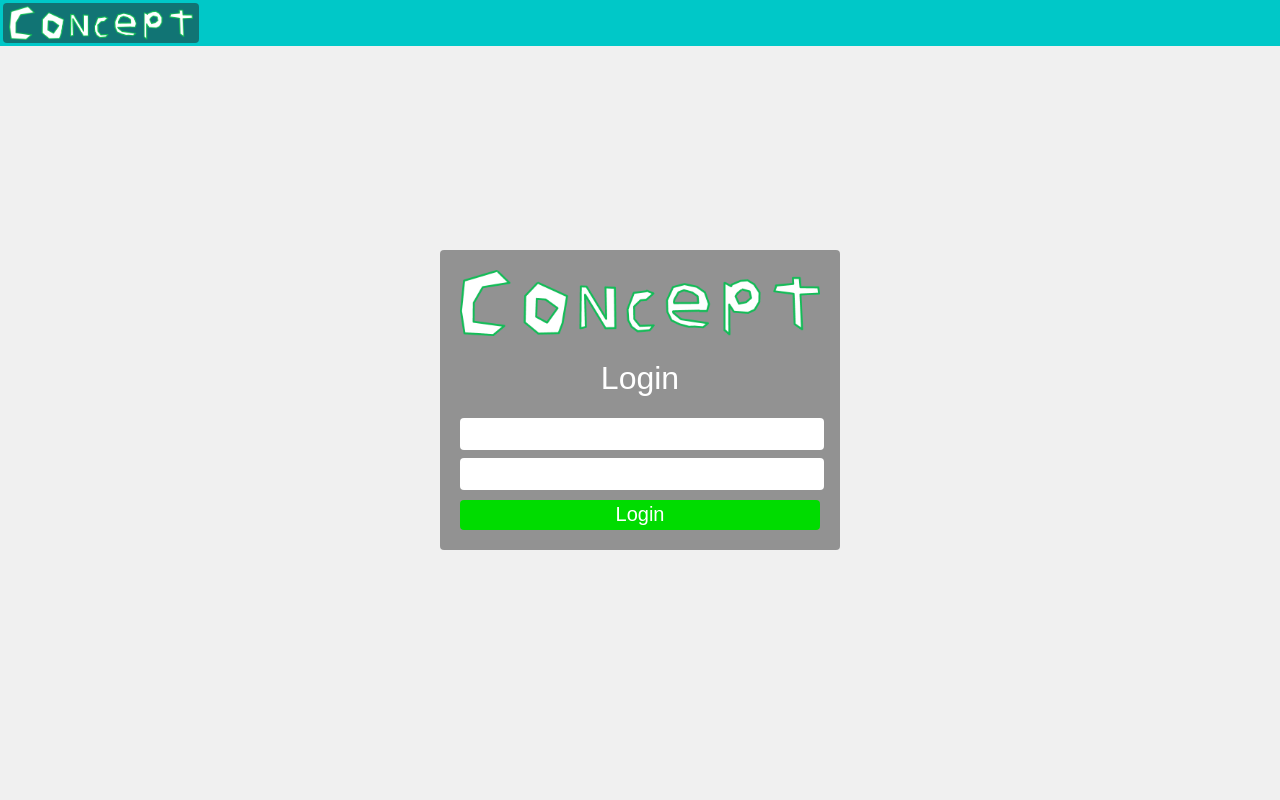
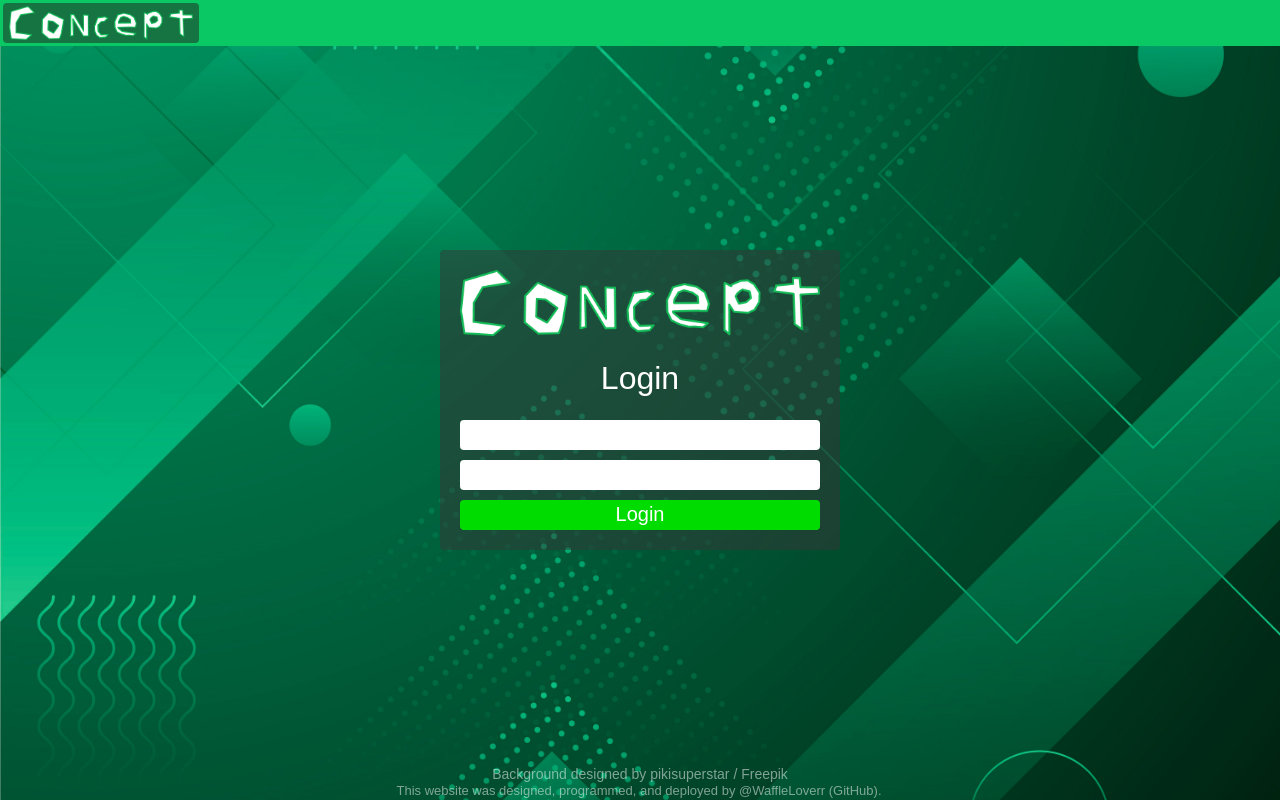
Before and after one commit to WaffleLoverr/RevivalConcept, a plain HTML site: page index.html in a window 1280 px wide. Drawn offline with Linux system fonts and the light colour scheme.

Commit message:
Update index.html

```diff
--- a/index.html
+++ b/index.html
@@ -1,14 +1,14 @@
-<!DOCTYPE html>
 <html><head><title>Concept | Login</title>
-  <link rel="icon" href="Images/favicon.png"></head><body style="background-color: rgb(240,240,240);font-family: Arial;">
+  <link rel="icon" href="Images/favicon.png"></head><body style="background-color: rgb(240,240,240);font-family: Arial;background: url(&quot;Images/Background.jpg&quot;);background-repeat: no-repeat;background-size: cover;background-position: center;background-attachment: fixed;">
 
 
 
-<div id="topnav" style="height: 46px;background-color: rgb(0,200,200);position: fixed;top: 0px;left: 0px;width: 100%;">
+<div id="topnav" style="height: 46px;background-color: rgb(10,200,100);position: fixed;top: 0px;left: 0px;width: 100%;">
 
     <a style="height: calc(100% - 6px);display: inline-block;position: relative;top: 3px;left: 3px;background-color: rgba(35,35,35,0.5);border-radius: 4px;width: 196px;text-align: center;"><img src="Images/FullIcon.png" style="height: calc(100% - 6px);top: 3px;position: relative;/*! left: 3px; *//*! height: 100%; */"></a></div>
 
 <div id="loginterminal" style="position: absolute;left: calc(50% - 200px);width: 400px;height: 300px;background-color: rgba(55,55,55,0.5);top: calc(50% - 150px);border-radius: 4px;"><img src="Images/FullIcon.png" style="width: calc(100% - 40px);position: relative;left: 20px;top: 20px;display: block;"><div style="display: block;position: absolute;text-align: center;width: 100%;top: 110px;color: white;font-size: xx-large;">Login</div>
-<input style="position: absolute;left: 20px;width: calc(100% - 40px);height: 30px;border-radius: 4px;border-color: transparent;bottom: 100px;border: none;outline: none;"><input style="position: absolute;left: 20px;width: calc(100% - 40px);height: 30px;border-radius: 4px;border-color: transparent;bottom: 60px;border: none;"><button style="position: absolute;left: 20px;width: calc(100% - 40px);height: 30px;border-radius: 4px;border-color: transparent;bottom: 20px;background-color: rgb(0,220,0);"><div style="color: white;font-size: 20px;position: relative;bottom: 1px;">Login</div></button></div>
+<input style="position: absolute;left: 20px;width: calc(100% - 40px);height: 30px;border-radius: 4px;border-color: transparent;bottom: 100px;border: none;outline: none;"><input style="position: absolute;left: 20px;width: calc(100% - 40px);height: 30px;border-radius: 4px;border-color: transparent;bottom: 60px;border: none;"><button style="position: absolute;left: 20px;width: calc(100% - 40px);height: 30px;border-radius: 4px;border-color: transparent;bottom: 20px;background-color: rgb(0,220,0);"><div style="color: white;font-size: 20px;position: relative;bottom: 1px;">Login</div></button></div><div style="position: absolute;bottom: 2px;width: calc(100% - 18px);/*! background-color: rgba(55,55,55,0.5); */text-align: center;border-radius: 32px;font-family: Arial;font-size: small;color: rgba(255,255,255,0.5);">This website was designed, programmed, and deployed by @WaffleLoverr (GitHub).</div><a href="http://www.freepik.com" style="position: absolute;bottom: 18px;width: 100%;left: 0px;text-align: center;color: rgb(255,255,255,0.5);font-size: 14px;text-decoration: none;">Background designed by pikisuperstar / Freepik</a>
+
 
 </body></html>
```
